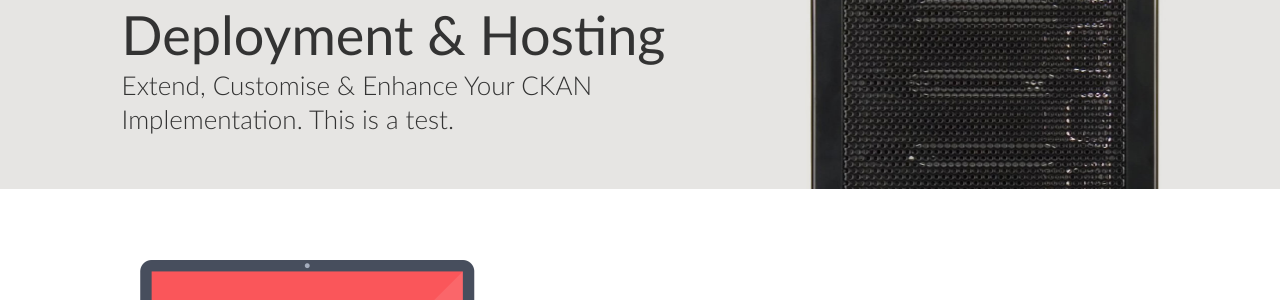
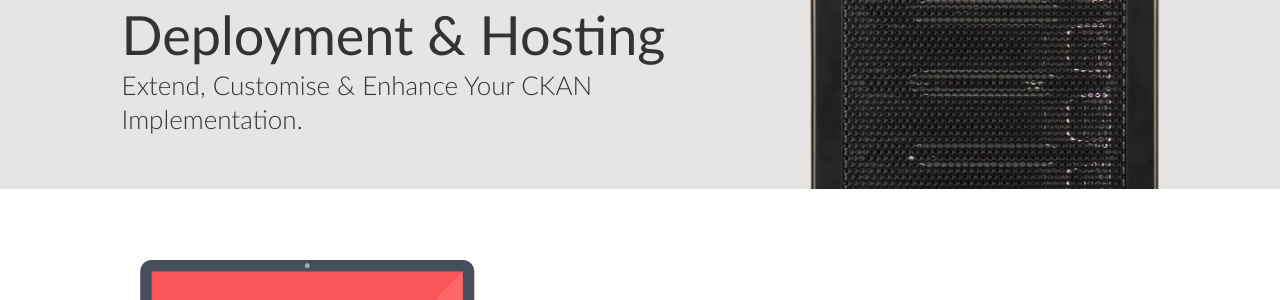
Before and after one commit to okfn/services, a Jekyll site: the page built from hosting/index.html, in a window 1280 px wide and 900 px high. Shown: the part 226-526 px from the top of the window. Built offline with Jekyll 4.4.1, drawn with Linux system fonts in a browser that asks for light colours; nearby versions of some CDN libraries.

Commit message:
Update index.html

```diff
--- a/hosting/index.html
+++ b/hosting/index.html
@@ -10,7 +10,7 @@
     <div class="wrapper">
       <div class="text" data-stellar-ratio="0.8" data-stellar-vertical-offset="120">
         <h1>Deployment &amp; Hosting</h1>
-        <p>Extend, Customise &amp; Enhance Your CKAN Implementation. This is a test.</p>
+        <p>Extend, Customise &amp; Enhance Your CKAN Implementation.</p>
       </div>
     </div>
   </div>
```
